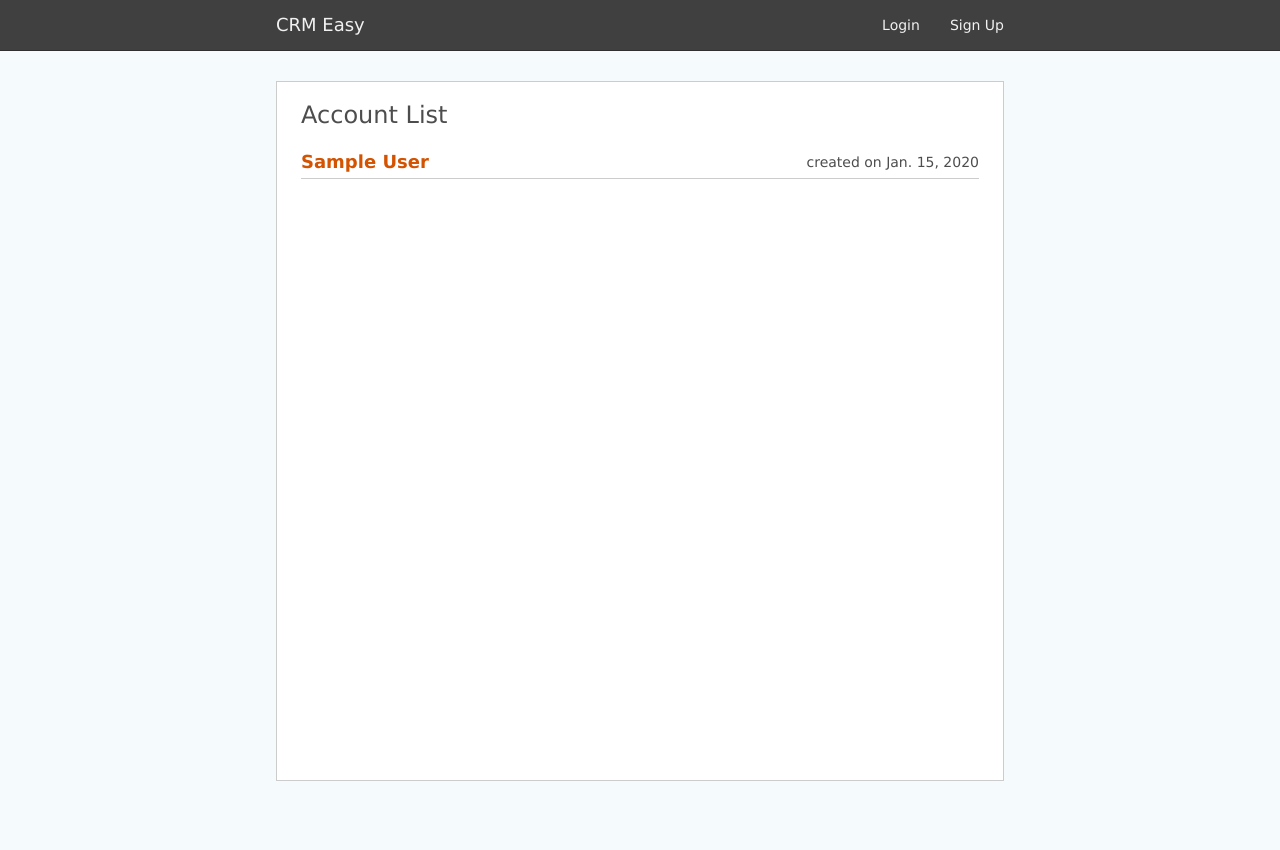
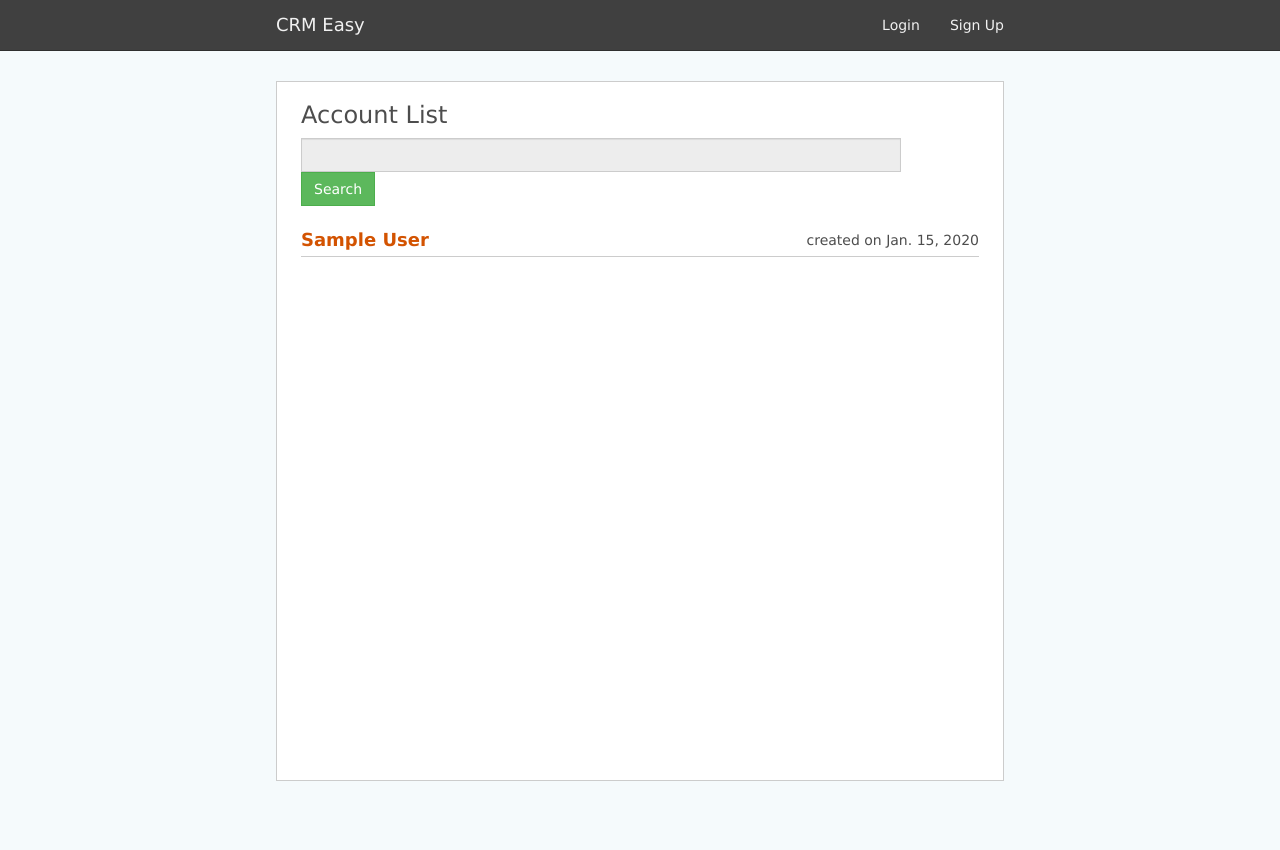
Before and after one commit to Quantumhair/crmeasy, a Django app: template crmapp/templates/accounts/account_list.html in a window 1280 px wide. Shown: the top 850 px of the page. Run offline with Django 3.2, Linux system fonts and the light colour scheme; the template is opened without the code that fills it: values named after a table or form of the project are taken from there, others are empty; tables that the repository leaves empty hold one stand-in row (Sample ...).

Commit message:
Account List > List Accounts - Add Search

```diff
--- a/crmapp/templates/accounts/account_list.html
+++ b/crmapp/templates/accounts/account_list.html
@@ -9,6 +9,13 @@
                     {# Add Account Link #}
                 </h3>
                 {# Account Search Form #}
+                <form action="{% url 'account_list' %}" method="get">
+                    <input id="al-search" type="text"
+                           name="account" value="{{ request.GET.account }}"
+                           class="form-control" />
+                    <input type="submit"
+                           value="Search" class="btn btn-success" />
+                </form>
             </div>
             {# List of Accounts #}
             <ul id="al-group" class="strip-list">
```
Also changed, not shown: crmapp/accounts/views.py (+11 -1 lines).
